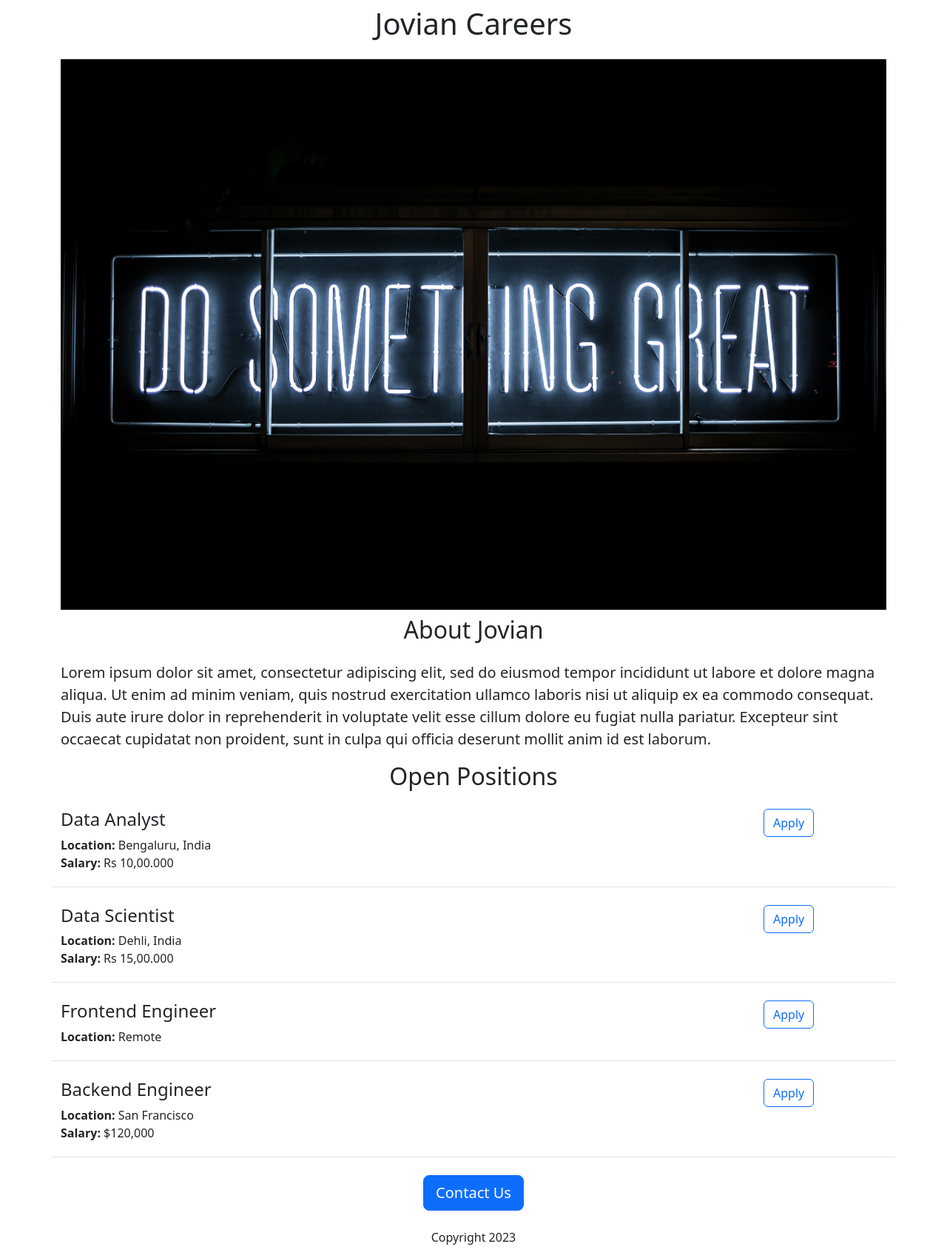
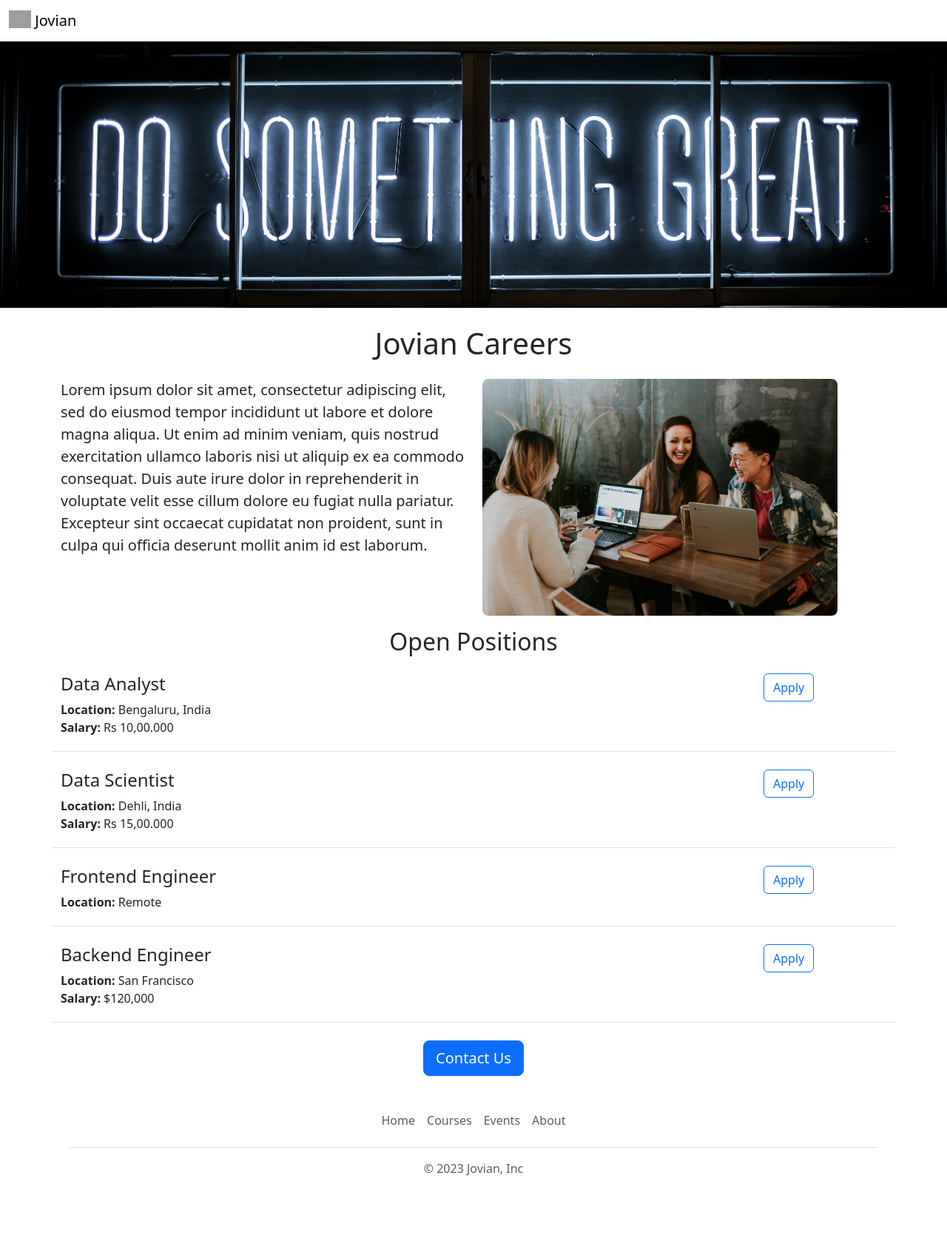
Before and after one commit to VNgAs/fs-py-app, a Flask app: page / in a window 1280 px wide. Shown: the whole page at 74% size. After the commit the page ends 1589 px from the top, so only its background shows below. Run offline with Flask 3, Linux system fonts and the light colour scheme; grey boxes are pictures that could not be loaded.

Commit message:
Added features

```diff
--- a/app.py
+++ b/app.py
@@ -30,7 +30,7 @@ JOBS = [
 
 @app.route('/')
 def hello_world():
-  return render_template('home.html', jobs=JOBS)
+  return render_template('home.html', jobs=JOBS, company_name="Jovian")
 
 @app.route('/api/jobs')
 def get_jobs():
--- /dev/null
+++ b/templates/footer.html
@@ -0,0 +1,11 @@
+<div class="container">
+  <footer class="py-3 my-4">
+    <ul class="nav justify-content-center border-bottom pb-3 mb-3">
+      <li class="nav-item"><a href="https://www.jovian.ai" class="nav-link px-2 text-body-secondary">Home</a></li>
+      <li class="nav-item"><a href="https://www.jovian.ai/learn" class="nav-link px-2 text-body-secondary">Courses</a></li>
+      <li class="nav-item"><a target="_blank" href="https://www.jovian.ai/events" class="nav-link px-2 text-body-secondary">Events</a></li>
+      <li class="nav-item"><a href="https://www.jovian.ai/about" class="nav-link px-2 text-body-secondary">About</a></li>
+    </ul>
+    <p class="text-center text-body-secondary">&copy; 2023 Jovian, Inc</p>
+  </footer>
+</div>
--- a/templates/home.html
+++ b/templates/home.html
@@ -6,21 +6,36 @@
   <meta name="viewport" content="width=device-width, initial-scale=1.0">
   <title>Jovian Careers</title>
   <link href="https://cdn.jsdelivr.net/npm/bootstrap@5.3.2/dist/css/bootstrap.min.css" rel="stylesheet" integrity="sha384-T3c6CoIi6uLrA9TneNEoa7RxnatzjcDSCmG1MXxSR1GAsXEV/Dwwykc2MPK8M2HN" crossorigin="anonymous">
+  <style>
+    #banner {
+      height: 360px;
+      width: 100%;
+      object-fit: cover;
+      margin-bottom: 16px;
+  </style>
 </head>
 <body>
+  {% include 'nav.html' %}
+  <img src="../static/banner.jpg" alt="" class="img-fluid" id="banner">
   <div class="container">
-    <h1 class="text-center mt-2 mb-4">Jovian Careers</h1>
-    <img src="../static/banner.jpg" alt="" class="img-fluid">
-    <h2 class="text-center mt-2 mb-4">About Jovian</h2>
-    <p class="lead" >Lorem ipsum dolor sit amet, consectetur adipiscing elit, sed do eiusmod tempor incididunt ut labore et dolore magna aliqua. Ut enim ad minim veniam, quis nostrud exercitation ullamco laboris nisi ut aliquip ex ea commodo consequat. Duis aute irure dolor in reprehenderit in voluptate velit esse cillum dolore eu fugiat nulla pariatur. Excepteur sint occaecat cupidatat non proident, sunt in culpa qui officia deserunt mollit anim id est laborum.</p>
+    <h1 class="text-center mt-2 mb-4"> {{company_name}} Careers</h1>
+    <div class="row" style="margin-bottom: 16px;">
+      <div class="col-md-6">
+        <p class="lead" >Lorem ipsum dolor sit amet, consectetur adipiscing elit, sed do eiusmod tempor incididunt ut labore et dolore magna aliqua. Ut enim ad minim veniam, quis nostrud exercitation ullamco laboris nisi ut aliquip ex ea commodo consequat. Duis aute irure dolor in reprehenderit in voluptate velit esse cillum dolore eu fugiat nulla pariatur. Excepteur sint occaecat cupidatat non proident, sunt in culpa qui officia deserunt mollit anim id est laborum.</p>
+      </div>
+      <div class="d-none d-md-block col-md-6">
+        <img src="../static/people.jpg" alt="" style="height: 320px; border-radius: 8px;">
+      </div>
+    </div>
     <h2 class="text-center mt-2 mb-4">Open Positions</h2>
     <div >
       {% include 'jobitems.html' %}
     </div>
     <div class="text-center" >
-      <button class="btn btn-primary btn-lg ">Contact Us</button>
-      <p class="mt-4">Copyright 2023</p>
+      <a href="mailto:hello@jovian.ai?subject=Questions%20about%20Job%20Openings&body=My%20name%3A%20%3Cyour%20name%20here%3E%0D%0AMy%20question%3A%20%3Cquestion%20here%3E"
+        class="btn btn-primary btn-lg" type="button">Contact Us</a>
     </div>
+    {% include 'footer.html' %}
 
   </div>
 </body>
--- a/templates/jobitems.html
+++ b/templates/jobitems.html
@@ -10,7 +10,10 @@
         {% endif %}
     </div>
     <div class="col-2">
-      <button class="btn btn-outline-primary";">Apply</button>
+      <a href="mailto:hello@jovian.ai?subject=Application%20for%20{{job['title']}}&body=My%20name%3A%20%3Cyour%20name%20here%3E%0D%0AMy%20resume%20link%3A%20%3Cresume%20link%3E%0D%0AMy%20LinkedIn%20link%3A%20%3Clinkedin%20link%3E"
+        class="btn btn-outline-primary" type="button";">
+        Apply
+      </a>
     </div>
   </div>
 {% endfor %}
--- /dev/null
+++ b/templates/nav.html
@@ -0,0 +1,8 @@
+<nav class="navbar shadow-sm sticky-top bg-white">
+  <div class="container-fluid">
+    <a class="navbar-brand" href="#">
+      <img src="https://getbootstrap.com/docs/5.3/assets/brand/bootstrap-logo.svg" alt="Logo" width="30" height="24" class="d-inline-block align-text-top">
+      Jovian
+    </a>
+  </div>
+</nav>
```
Also changed, not shown: static/people.jpg (added).
